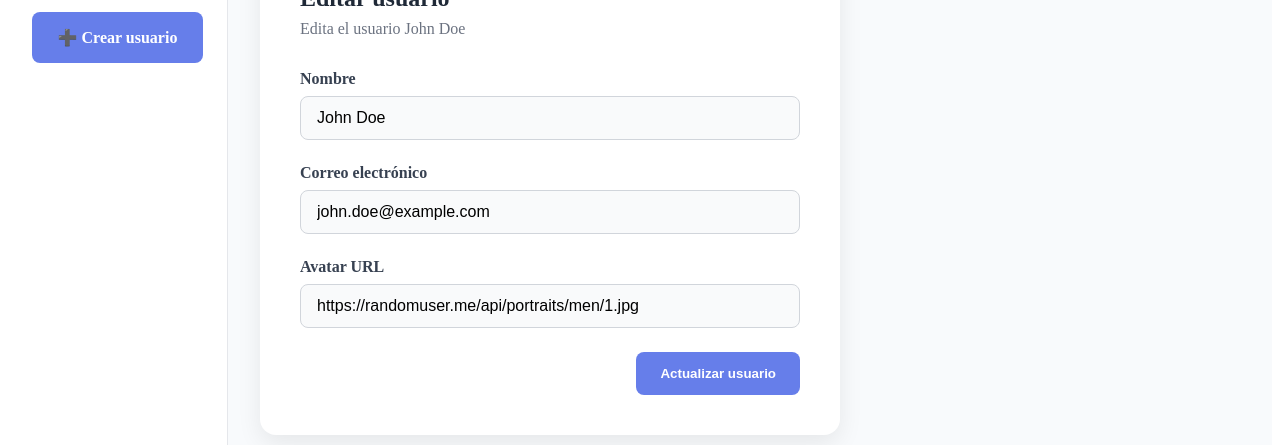
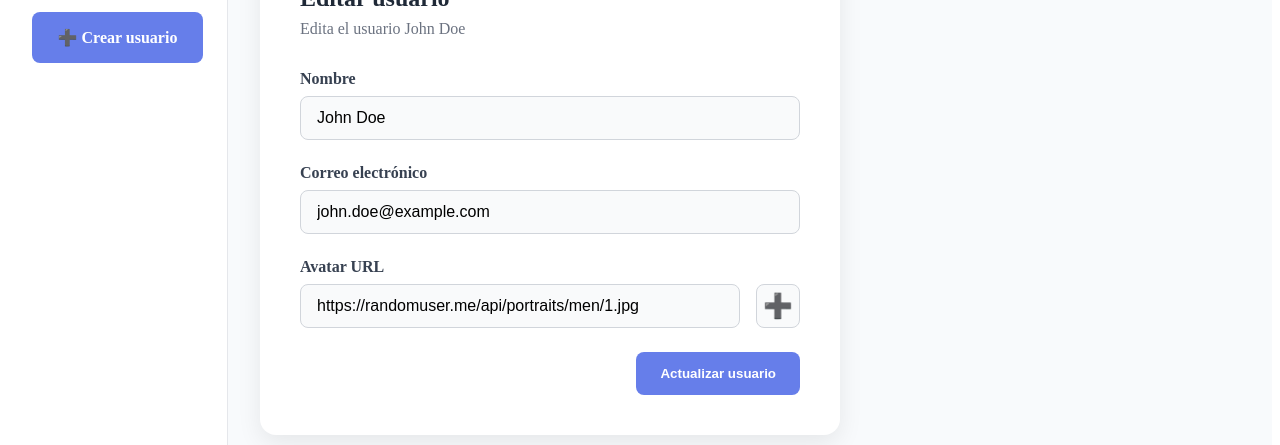
Before and after one commit to davidmtrigogft/angular22, an Angular app: page /edit-user/1 in a window 1280 px wide. Shown: the part 165-610 px from the top of the page. Built offline with nearby package versions, Linux system fonts and the light colour scheme.

Commit message:
feat: created avatar modal button

```diff
--- a/src/app/modules/user-editor/constants/user-editor-literals.constant.ts
+++ b/src/app/modules/user-editor/constants/user-editor-literals.constant.ts
@@ -6,13 +6,14 @@ import {
 
 export const literals: IUserEditorLiteralsRecord = {
   create: {
-    button: 'Crear usuario',
+    createDefaultUserButton: 'Crear usuario por defecto',
+    createUserButton: 'Crear usuario',
     formSubTitle: 'Añade un nuevo usuario al sistema',
     formTitle: 'Crear usuario',
   },
 
   edit: (user: IUser): IUserEditorLiterals => ({
-    button: 'Actualizar usuario',
+    createUserButton: 'Actualizar usuario',
     formSubTitle: `Edita el usuario ${user.name}`,
     formTitle: 'Editar usuario',
   }),
--- a/src/app/modules/user-editor/interfaces/user-editor.interface.ts
+++ b/src/app/modules/user-editor/interfaces/user-editor.interface.ts
@@ -1,7 +1,8 @@
 import { IUser } from '@shared/interfaces/user.interface';
 
 export interface IUserEditorLiterals {
-  button: string;
+  createDefaultUserButton?: string;
+  createUserButton: string;
   formSubTitle: string;
   formTitle: string;
 }
--- a/src/app/modules/user-editor/user-editor.html
+++ b/src/app/modules/user-editor/user-editor.html
@@ -1,28 +1,33 @@
-<div class="user-editor-container">
-  <div class="user-editor-container__header">
+<div class="user-editor">
+  <div class="user-editor__header">
     <h2>{{ literals.formTitle }}</h2>
     <p>{{ literals.formSubTitle }}</p>
   </div>
 
-  <form class="user-form" (ngSubmit)="onSubmit()">
+  <form class="user-editor__form" (ngSubmit)="onSubmit()">
 
     <app-input [config]="nameInput" />
 
     <app-input [config]="emailInput" />
 
-    <app-input [config]="avatarInput" />
+    <div class="user-editor__form--avatar">
+      <app-input [config]="avatarInput" class="user-editor__form--avatar--input"/>
+      <button type="button" class="user-editor__form--avatar--button" (click)="openAvatarModal()">
+        ➕
+      </button>
+    </div>
 
-    <div class="user-editor-container__buttons">
+    <div class="user-editor__footer">
       @if (userForm()) {
-      <button type="submit" class="form-button" [disabled]="userForm().invalid()">
-        {{ literals.button }}
+      <button type="submit" class="user-editor__footer--button" [disabled]="userForm().invalid()">
+        {{ literals.createUserButton }}
       </button>
       }
 
       @if (!isEditMode) {
-        <button type="button" class="form-button form-button__secondary" (click)="createDefaultUser()">
-          Crear usuario por defecto
-        </button>
+      <button type="button" class="user-editor__footer--button user-editor__footer--button__secondary" (click)="createDefaultUser()">
+        {{ literals.createDefaultUserButton }}
+      </button>
       }
     </div>
 
--- a/src/app/modules/user-editor/user-editor.scss
+++ b/src/app/modules/user-editor/user-editor.scss
@@ -1,4 +1,4 @@
-.user-editor-container {
+.user-editor {
   background: white;
   border-radius: 16px;
   box-shadow: 0 8px 24px rgb(0 0 0 / 8%);
@@ -20,21 +20,47 @@
     }
   }
 
-  &__buttons {
-    display: flex;
-    gap: 1rem;
-    justify-content: flex-end;
-  }
-}
-
-.user-form {
+  &__form {
     display: flex;
     flex-direction: column;
     gap: 1.5rem;
     max-width: 500px;
+
+    &--avatar {
+      align-items: flex-end;
+      display: flex;
+      gap: 1rem;
+
+      &--input {
+        flex: 1;
       }
 
-.form-button {
+      &--button {
+        align-items: center;
+        background: #f9fafb;
+        border-radius: 8px;
+        border: 1px solid #d1d5db;
+        cursor: pointer;
+        display: flex;
+        font-size: 1.5rem;
+        height: 44px;
+        justify-content: center;
+        width: 44px;
+
+        &:hover {
+          background: #5368d5;
+          transform: translateY(-2px);
+        }
+      }
+    }
+  }
+
+  &__footer {
+    display: flex;
+    gap: 1rem;
+    justify-content: flex-end;
+
+    &--button {
       align-self: flex-start;
       background: #667eea;
       border-radius: 8px;
@@ -62,6 +88,9 @@
 
         &:hover {
           background: #cbd5e1;
+          transform: translateY(-2px);
         }
       }
     }
+  }
+}
--- a/src/app/modules/user-editor/user-editor.ts
+++ b/src/app/modules/user-editor/user-editor.ts
@@ -23,12 +23,6 @@ export class UserEditor {
   private readonly _userId = Number(this._route.snapshot.paramMap.get('id') ?? 0);
   private readonly _user = this._userId > 0 ? this._usersService.getUserById(this._userId) : null;
 
-  protected readonly isEditMode = this._userId > 0;
-
-  protected readonly literals: IUserEditorLiterals = this.isEditMode
-    ? literals.edit(this._user!)
-    : literals.create;
-
   private readonly _model = signal<IUser>(
     this._user ?? {
       id: 0,
@@ -37,6 +31,12 @@ export class UserEditor {
       avatar: '',
     },
   );
+
+  protected readonly isEditMode = this._userId > 0;
+
+  protected readonly literals: IUserEditorLiterals = this.isEditMode
+    ? literals.edit(this._user!)
+    : literals.create;
 
   protected readonly userForm = form(this._model, (path) => {
     required(path.name, {
@@ -94,4 +94,11 @@ export class UserEditor {
 
     this.onSubmit();
   }
+
+  protected openAvatarModal(): void {
+    const avatarUrl = prompt('Introduce la URL del avatar:');
+    if (avatarUrl) {
+      this._model.update((user) => ({ ...user, avatar: avatarUrl }));
+    }
+  }
 }
--- a/src/app/shared/components/input/index.ts
+++ b/src/app/shared/components/input/index.ts
@@ -1 +1,2 @@
 export * from './input';
+export * from './interfaces';
--- /dev/null
+++ b/src/app/shared/components/input/interfaces/index.ts
@@ -0,0 +1 @@
+export * from './input.interface';
```
Lines whose indentation alone changed are shown as unchanged.
